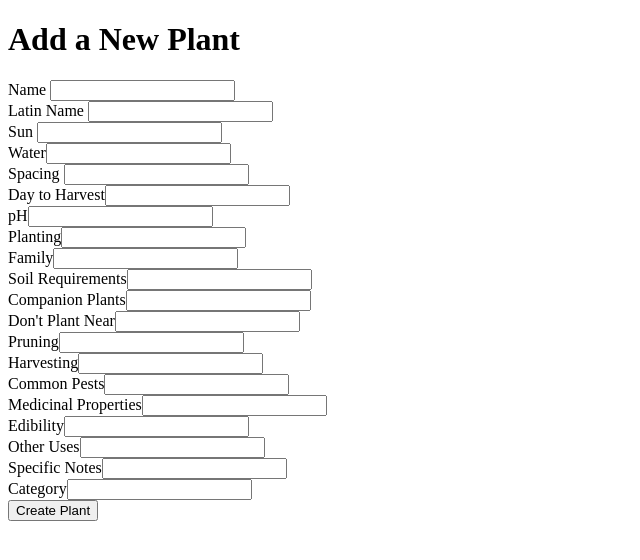
After one commit to jlstern3/benjis_website, a Django app: template portfolio/templates/new_plant.html in a window 1280 px wide. The commit adds this page. Shown: the top 560 px of the page, without its empty margins (0-640 px from the left). Run offline with Django 3.2, Linux system fonts and the light colour scheme; the template is opened without the code that fills it, so the values that code supplies are empty.

Commit message:
Created add plant form, validations work

```diff
--- a/portfolio/templates/home.html
+++ b/portfolio/templates/home.html
@@ -48,6 +48,8 @@
             balm, etc.), Preserve (ferment, freeze, can/jar)</li>
     </ul>
     <button><a href="/plant_details">Plant Details</a></button>
+    <button><a href="/plant/new">Create a Plant</a></button>
+
 </body>
 
 </html>
--- /dev/null
+++ b/portfolio/templates/new_plant.html
@@ -0,0 +1,90 @@
+<!DOCTYPE html>
+<html lang="en">
+
+<head>
+    <meta charset="UTF-8">
+    <meta http-equiv="X-UA-Compatible" content="IE=edge">
+    <meta name="viewport" content="width=device-width, initial-scale=1.0">
+    <title>Create Plant</title>
+</head>
+
+<body>
+    <h1>Add a New Plant</h1>
+    {% if messages %}
+    <ul>
+        {% for message in messages %}
+        <li>{{message}}</li>
+        {% endfor %}
+    </ul>
+    {% endif %}
+    <form action="/plant/create" method="POST" id="register_form">
+        {% csrf_token %}
+        <div class="form-group row">
+            <label margin-top: 1%;>Name <input type=text name='name' id="name_input"></label>
+        </div>
+        <div class="form-group row">
+            <label>Latin Name <input type=text name='latin_name' id="latin_name_input"></label>
+        </div>
+        <div class="form-group row">
+            <label>Sun <input type=text name='sun' id="sun_input"></label>
+        </div>
+        <div class="form-group row">
+            <label>Water<input type=text name='water' id="water_input"></label>
+        </div>
+        <div class="form-group row">
+            <label>Spacing <input type=text name='spacing' id="spacing_input"></label>
+        </div>
+        <div class="form-group row">
+            <label>Day to Harvest<input type=text name='days_to_harvest' id="days_to_harvest_input"></label>
+        </div>
+        <div class="form-group row">
+            <label>pH<input type=text name='pH' id="pH_input"></label>
+        </div>
+        <div class="form-group row">
+            <label>Planting<input type=text name='planting' id="planting_input"></label>
+        </div>
+        <div class="form-group row">
+            <label>Family<input type=text name='family' id="family_input"></label>
+        </div>
+        <div class="form-group row">
+            <label>Soil Requirements<input type=text name='soil_reqs' id="soil_reqs_input"></label>
+        </div>
+        <div class="form-group row">
+            <label>Companion Plants<input type=text name='companion_plants' id="companion_plants_input"></label>
+        </div>
+        <div class="form-group row">
+            <label>Don't Plant Near<input type=text name='dont_plant_near' id="dont_plant_near_input"></label>
+        </div>
+        <div class="form-group row">
+            <label>Pruning<input type=text name='pruning' id="pruning_input"></label>
+        </div>
+        <div class="form-group row">
+            <label>Harvesting<input type=text name='harvesting' id="harvesting_input"></label>
+        </div>
+        <div class="form-group row">
+            <label>Common Pests<input type=text name='common_pests' id="common_pests_input"></label>
+        </div>
+        <div class="form-group row">
+            <label>Medicinal Properties<input type=text name='medicinal_props' id="medicinal_props_input"></label>
+        </div>
+        <div class="form-group row">
+            <label>Edibility<input type=text name='edibility' id="edibility_input"></label>
+        </div>
+        <div class="form-group row">
+            <label>Other Uses<input type=text name='other_uses' id="other_uses_input"></label>
+        </div>
+        <div class="form-group row">
+            <label>Specific Notes<input type=text name='specific_notes' id="specific_notes_input"></label>
+        </div>
+        <div class="form-group row">
+            <label>Category<input type=text name='category' id="category_input"></label>
+        </div>
+
+
+        <button class="btn btn-primary btn-md" id="create_plant" type="submit" value="Create Plant">Create
+            Plant</button>
+    </form>
+
+</body>
+
+</html>
--- a/portfolio/urls.py
+++ b/portfolio/urls.py
@@ -12,6 +12,8 @@ urlpatterns=[
     path('profile/<int:user_id>/edit', views.edit_profile),
     path('profile/<int:user_id>/update', views.update_profile),
     path('notes/new', views.new_note),
+    path('plant/new', views.new_plant),
+    path('plant/create', views.create_plant),
     path('grow', views.grow),
     path('grow/details/<int:plant_id>', views.plant_details),
     path('grow/houseplant_details', views.houseplant_details),
```
Also changed, not shown: portfolio/models.py (+10 -0 lines), portfolio/templates/add_plants.html (deleted, +0 -15 lines), portfolio/views.py (+38 -0 lines), db.sqlite3.
